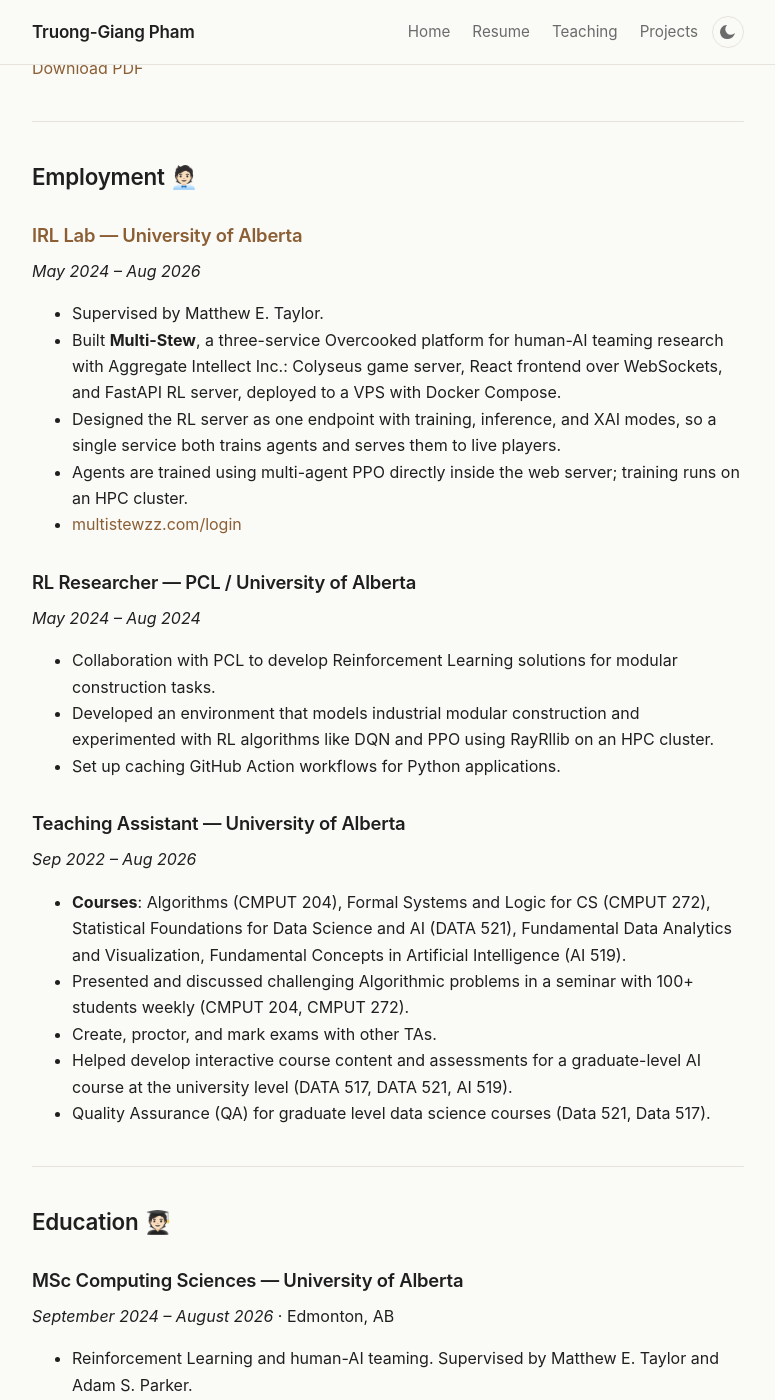
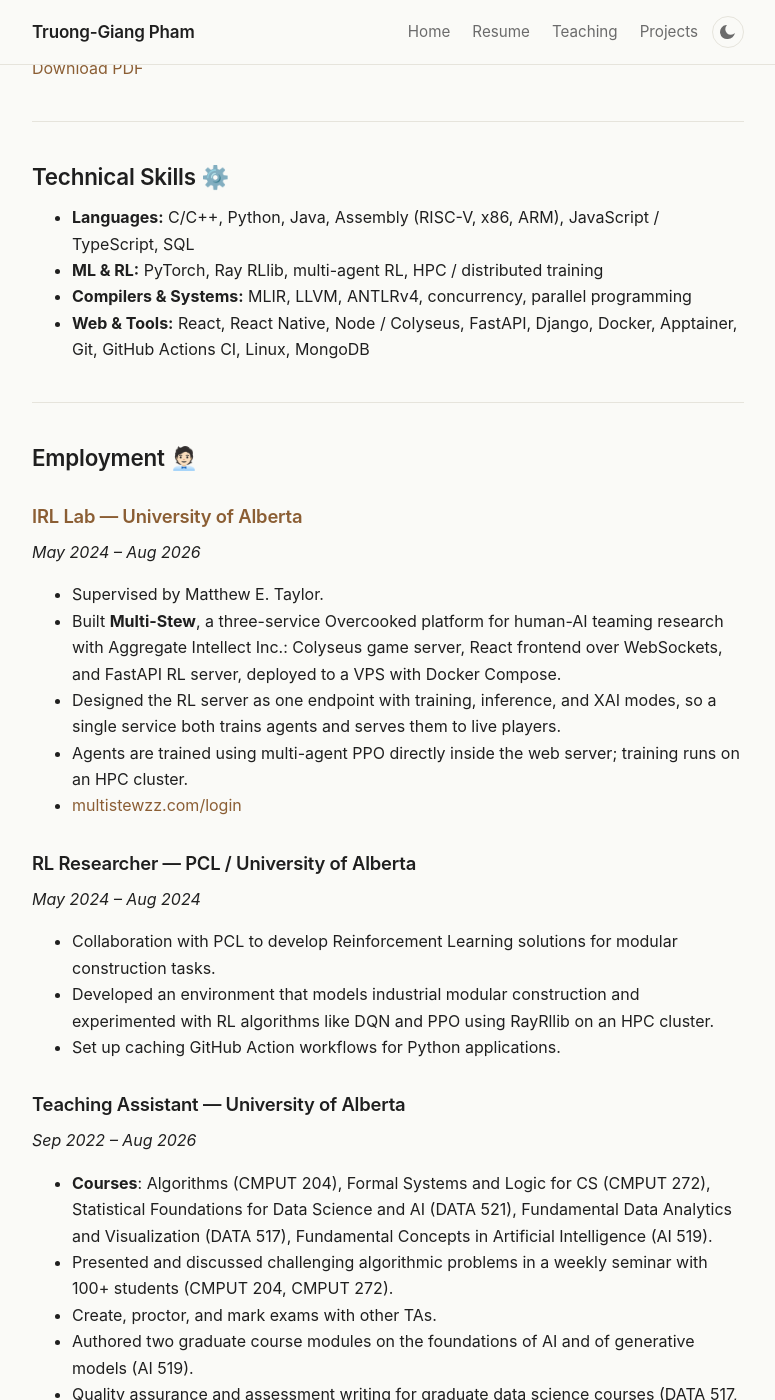
Before and after one commit to TruongGiangPham-1/TruongGiangPham-1.github.io, a Jekyll site: the page built from docs/resume.md, in a window 1280 px wide and 1400 px high, scrolled down 287 px. Shown: the whole window, without its empty margins (252-1027 px from the left). Built offline with Jekyll 4.4.1, drawn with Linux system fonts in a browser that asks for light colours; some of the changed text lies outside the part shown.

Commit message:
resume.md: fix wording with regards to courses

```diff
--- a/docs/resume.md
+++ b/docs/resume.md
@@ -22,6 +22,15 @@
 
 ---
 
+## Technical Skills ⚙️
+
+- **Languages:** C/C++, Python, Java, Assembly (RISC-V, x86, ARM), JavaScript / TypeScript, SQL
+- **ML & RL:** PyTorch, Ray RLlib, multi-agent RL, HPC / distributed training
+- **Compilers & Systems:** MLIR, LLVM, ANTLRv4, concurrency, parallel programming
+- **Web & Tools:** React, React Native, Node / Colyseus, FastAPI, Django, Docker, Apptainer, Git, GitHub Actions CI, Linux, MongoDB
+
+---
+
 ## Employment 🧑🏻‍💼
 
 ### [IRL Lab — University of Alberta](https://irll.ca/)
@@ -42,12 +51,11 @@
 ### Teaching Assistant — University of Alberta
 *Sep 2022 – Aug 2026*
 
-- **Courses**: Algorithms (CMPUT 204), Formal Systems and Logic for CS (CMPUT 272), Statistical Foundations for Data Science and AI (DATA 521), Fundamental Data Analytics and Visualization, Fundamental Concepts in Artificial Intelligence (AI 519).
-- Presented and discussed challenging Algorithmic problems in a seminar with 100+ students weekly
-(CMPUT 204, CMPUT 272).
+- **Courses**: Algorithms (CMPUT 204), Formal Systems and Logic for CS (CMPUT 272), Statistical Foundations for Data Science and AI (DATA 521), Fundamental Data Analytics and Visualization (DATA 517), Fundamental Concepts in Artificial Intelligence (AI 519).
+- Presented and discussed challenging algorithmic problems in a weekly seminar with 100+ students (CMPUT 204, CMPUT 272).
 - Create, proctor, and mark exams with other TAs.
-- Helped develop interactive course content and assessments for a graduate-level AI course at the university level (DATA 517, DATA 521, AI 519).
-- Quality Assurance (QA) for graduate level data science courses (Data 521, Data 517).
+- Authored two graduate course modules on the foundations of AI and of generative models (AI 519).
+- Quality assurance and assessment writing for graduate data science courses (DATA 517, DATA 521).
 
 ---
 
```
Also changed, not shown: other parts of docs/resume.md (+0 -9 lines).
